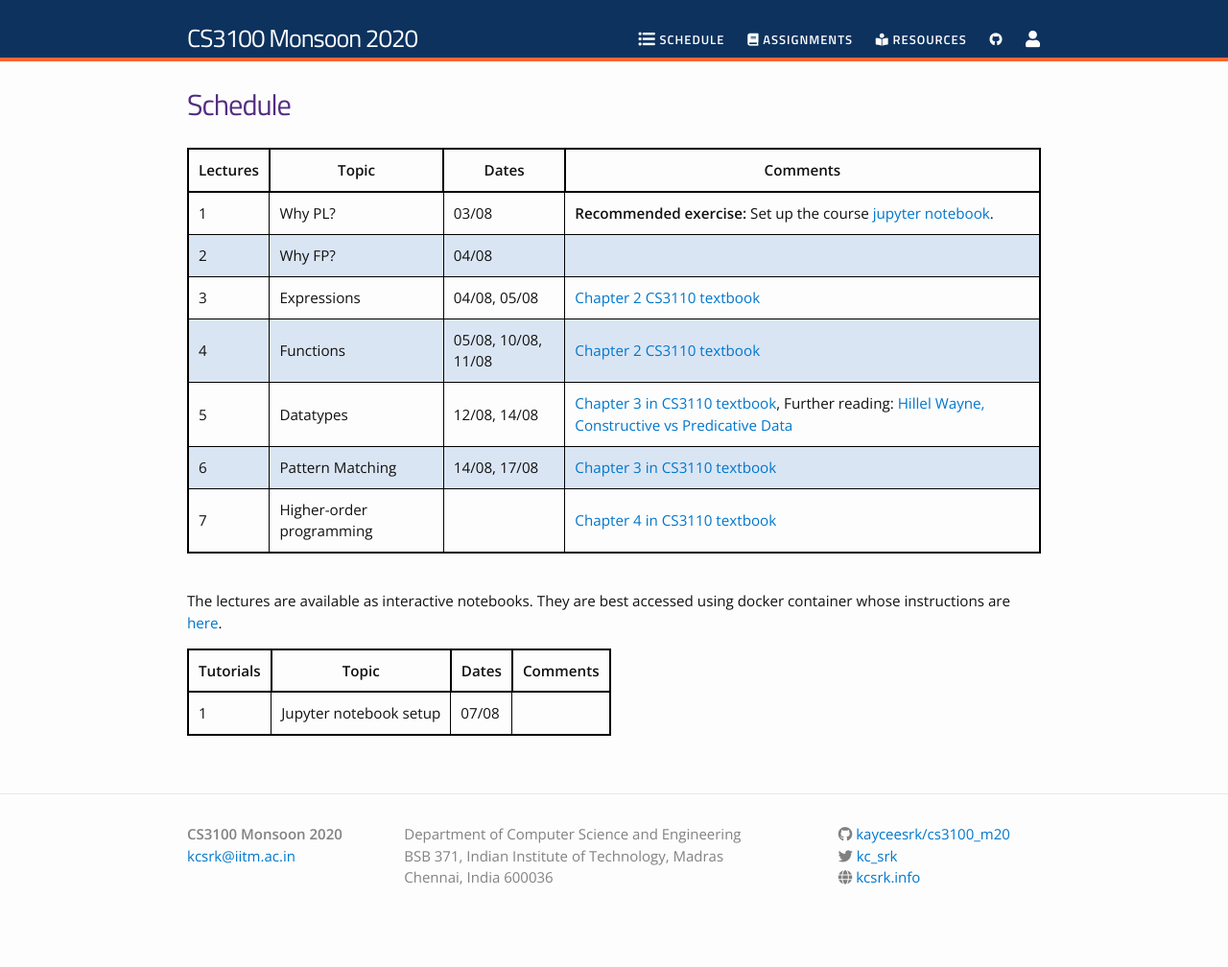
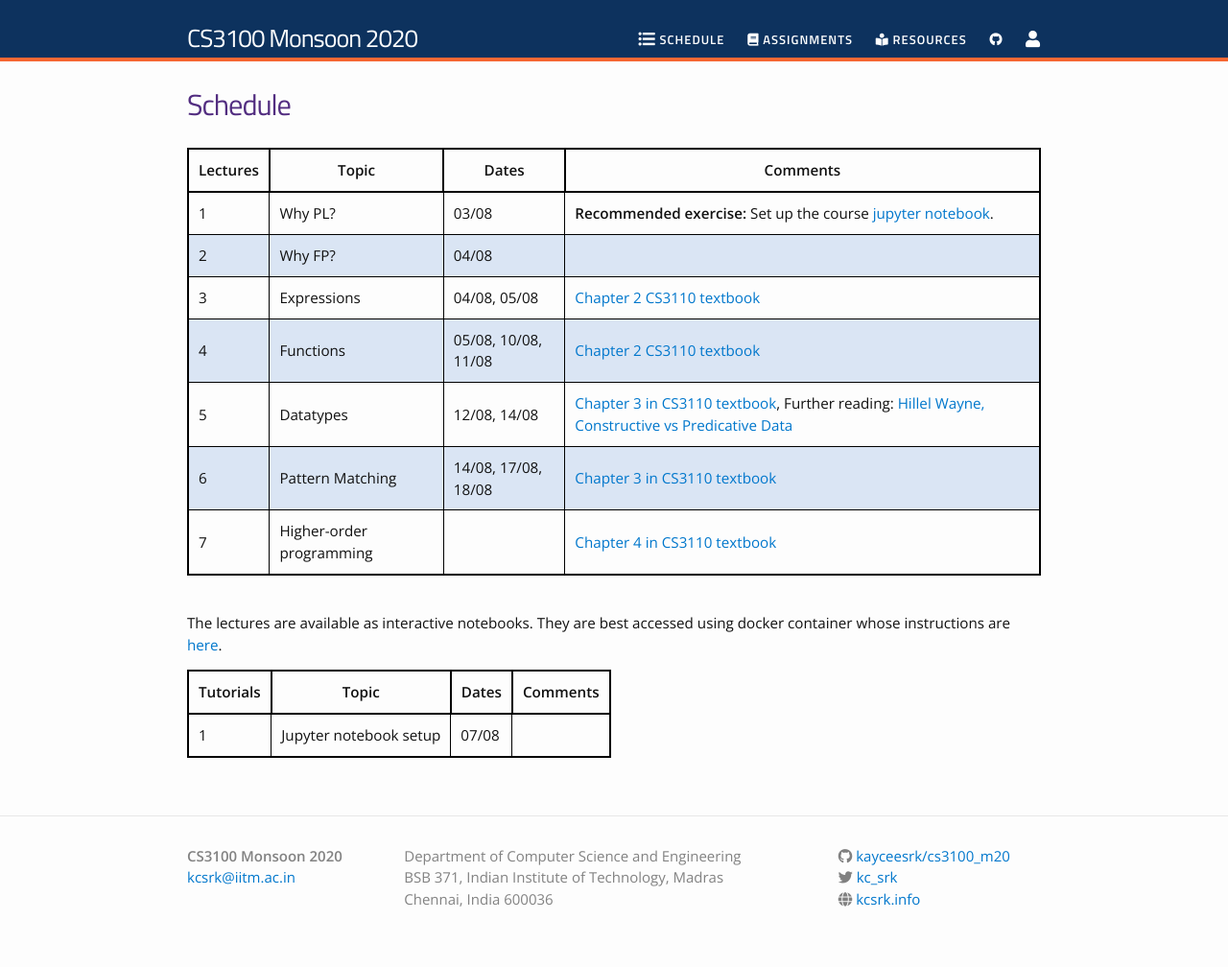
Before and after one commit to kayceesrk/cs3100_m20, a Jekyll site: the page built from schedule.md, in a window 1280 px wide. Shown: the whole page at 96% size. Built offline with Jekyll 4.4.1, drawn with Linux system fonts in a browser that asks for light colours; nearby versions of some CDN libraries; before the commit the page ends 986 px from its top, so only the background shows below that.

Commit message:
Update schedule

```diff
--- a/schedule.md
+++ b/schedule.md
@@ -11,7 +11,7 @@ permalink: /schedule/
 | 3 | Expressions | 04/08, 05/08 | [Chapter 2 CS3110 textbook](https://www.cs.cornell.edu/courses/cs3110/2019sp/textbook/basics/intro.html) |
 | 4 | Functions | 05/08, 10/08, 11/08 | [Chapter 2 CS3110 textbook](https://www.cs.cornell.edu/courses/cs3110/2019sp/textbook/basics/intro.html) |
 | 5 | Datatypes | 12/08, 14/08 | [Chapter 3 in CS3110 textbook](http://www.cs.cornell.edu/courses/cs3110/2019sp/textbook/data/intro.html), Further reading: [Hillel Wayne, Constructive vs Predicative Data](https://www.hillelwayne.com/post/constructive/) |
-| 6 | Pattern Matching | 14/08, 17/08 | [Chapter 3 in CS3110 textbook](http://www.cs.cornell.edu/courses/cs3110/2019sp/textbook/data/intro.html) |
+| 6 | Pattern Matching | 14/08, 17/08, 18/08 | [Chapter 3 in CS3110 textbook](http://www.cs.cornell.edu/courses/cs3110/2019sp/textbook/data/intro.html) |
 | 7 | Higher-order programming| | [Chapter 4 in CS3110 textbook](http://www.cs.cornell.edu/courses/cs3110/2019sp/textbook/data/intro.html) |
 
 <br/>
```
